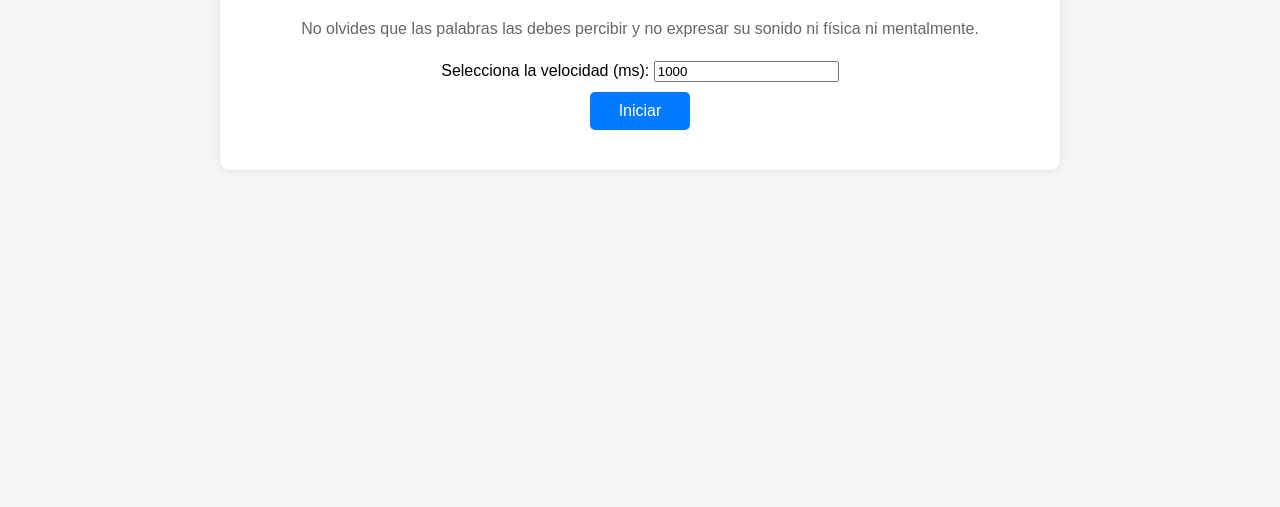
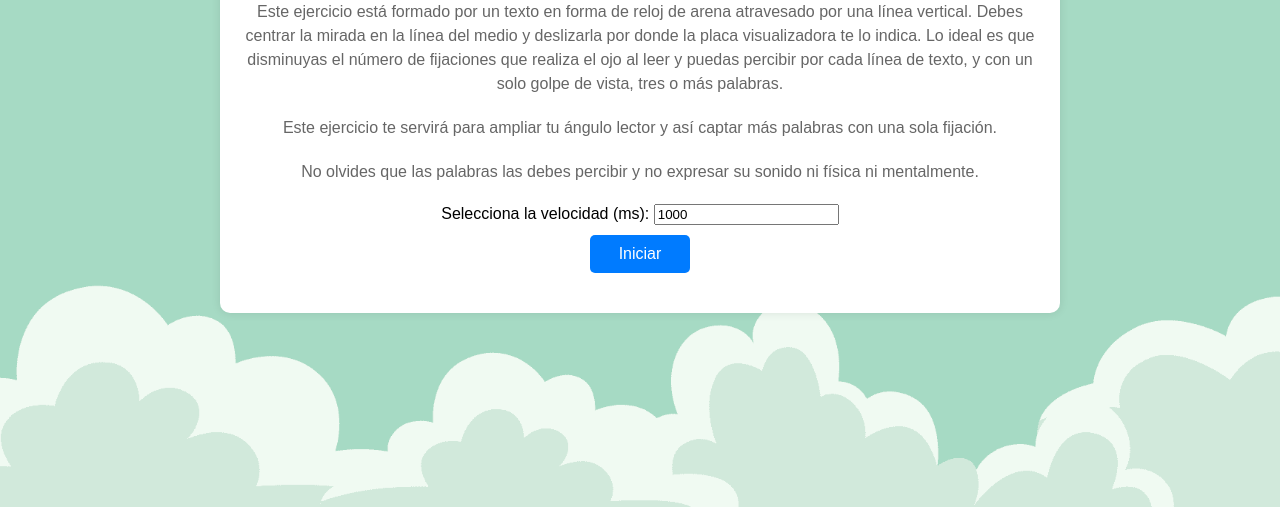
Before and after one commit to BreidysG/Ejercicio32LR, a plain HTML site: page index.html in a window 1280 px wide. Shown: the part 293-800 px from the top of the page. Drawn offline with Linux system fonts and the light colour scheme.

Commit message:
Ajustes en los estilos

```diff
--- a/styles.css
+++ b/styles.css
@@ -2,17 +2,24 @@ body {
     font-family: Arial, sans-serif;
     margin: 0;
     padding: 0;
-    background-color: #f5f5f5;
+    height: 100vh;
+    display: flex;
+    justify-content: center;
+    align-items: center;
+    background-image: url(/1.png);
+    background-size: cover;
 }
 
 .container {
     max-width: 800px;
-    margin: 50px auto;
+    width: 100%;
+    margin: 0 auto;
     padding: 20px;
     background-color: #fff;
     border-radius: 10px;
     box-shadow: 0 0 10px rgba(0, 0, 0, 0.1);
     text-align: center;
+    position: relative;
 }
 
 .container-input-button {
@@ -69,10 +76,12 @@ button:hover {
 .triangle {
     text-align: center;
 }
-#textSlot{
+
+#textSlot {
     display: flex;
     flex-direction: column;
 }
+
 .line {
     font-size: 14px; /* Ajusta el tamaño de fuente según lo desees */
     margin: 5px 0; /* Aumenta el espaciado entre líneas */
@@ -80,14 +89,11 @@ button:hover {
     position: relative; /* Para permitir la posición del pseudo-elemento */
 }
 
-
 .active-line {
-    width:fit-content;
+    width: fit-content;
     align-self: center;
     background-color: rgba(0, 0, 255, 0.3); /* Color azul con transparencia */
-
 }
-
 
 .center-line {
     position: absolute;
```
Also changed, not shown: 1.png (added).
